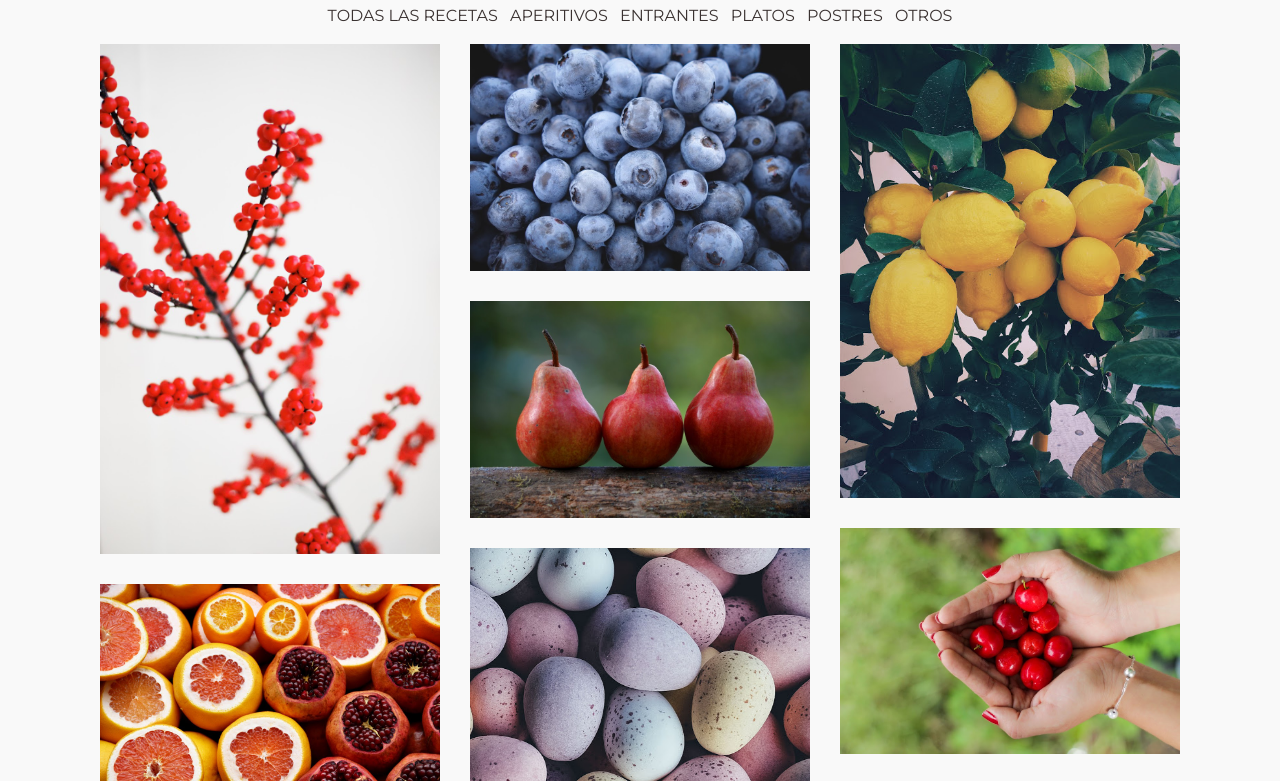
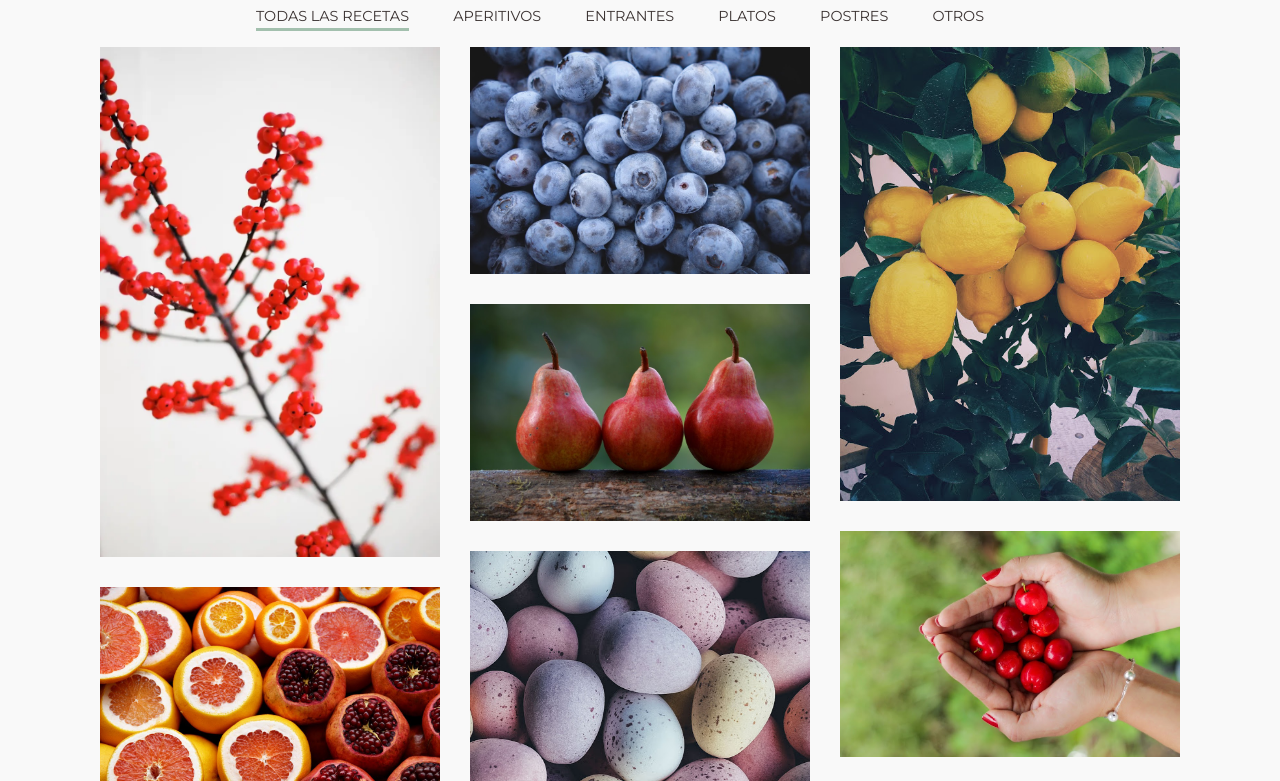
Before and after one commit to jrfarin/cooqueen, a plain HTML site: page index.html in a window 1280 px wide. Shown: the part 288-1069 px from the top of the page. Drawn offline with nearby package versions, Linux system fonts and the light colour scheme.

Commit message:
Navigation

```diff
--- a/index.html
+++ b/index.html
@@ -11,7 +11,7 @@
     <link href="https://fonts.googleapis.com/css2?family=Montserrat:wght@200;400&display=swap" rel="stylesheet">
 
     <link href="https://cdn.jsdelivr.net/npm/bootstrap@5.2.1/dist/css/bootstrap.min.css" rel="stylesheet" integrity="sha384-iYQeCzEYFbKjA/T2uDLTpkwGzCiq6soy8tYaI1GyVh/UjpbCx/TYkiZhlZB6+fzT" crossorigin="anonymous">
-    <link rel="stylesheet" href="./assets/styles/custom.css">
+    <link rel="stylesheet" href="./styles/css/custom.css">
 </head>
 
 <body class="lab-light">
@@ -53,8 +53,8 @@
                 </div>
             </div>
             <nav class="main-nav d-flex justify-content-center">
-                <ul class="list-unstyled list-inline">
-                    <li class="list-inline-item"><a href="/" class="text-uppercase">Todas las recetas</a></li>
+                <ul class="list-unstyled list-inline" id="mainNavList">
+                    <li class="list-inline-item active"><a href="/" class="text-uppercase">Todas las recetas</a></li>
                     <li class="list-inline-item"><a href="/" class="text-uppercase">Aperitivos</a></li>
                     <li class="list-inline-item"><a href="/" class="text-uppercase">Entrantes</a></li>
                     <li class="list-inline-item"><a href="/" class="text-uppercase">Platos</a></li>
@@ -68,7 +68,10 @@
             <div class="masonry">
                 <div class="brick">
                     <a href="/" class="d-block position-relative">
-                        <img src="./assets/images/cherry-plant.jpg" class="img-fluid" alt="Cherry plant">
+                        <picture>
+                            <source srcset="./assets/images/cherry-plant.webp" type="image/webp">
+                            <img src="./assets/images/cherry-plant.jpg" class="img-fluid" alt="Cherry plant">
+                        </picture>
                         <div class="backside">
                             <span class="text-center text-white fs-1 fw-bold">Cherry Plant</span>
                         </div>
@@ -145,6 +148,7 @@
     <script src="https://cdn.jsdelivr.net/npm/@popperjs/core@2.11.6/dist/umd/popper.min.js" integrity="sha384-oBqDVmMz9ATKxIep9tiCxS/Z9fNfEXiDAYTujMAeBAsjFuCZSmKbSSUnQlmh/jp3" crossorigin="anonymous"></script>
     <script src="https://cdn.jsdelivr.net/npm/bootstrap@5.2.1/dist/js/bootstrap.min.js" integrity="sha384-7VPbUDkoPSGFnVtYi0QogXtr74QeVeeIs99Qfg5YCF+TidwNdjvaKZX19NZ/e6oz" crossorigin="anonymous"></script>
 
+    <script src="./js/app.js"></script>
 
 </body>
 </html>
--- /dev/null
+++ b/js/app.js
@@ -0,0 +1,10 @@
+const mainMenu = document.getElementById('mainNavList');
+const listItems = mainMenu.getElementsByClassName("list-sinline-item");
+
+for (let i = 0; i < listItems.length; i++) {
+    listItems[i].addEventListener("click", function() {
+        let current = document.getElementsByClassName("active");
+        current[0].className = current[0].className.replace(" active", "");
+        this.className += " active";
+    });
+}
--- a/assets/styles/input.scss
+++ b/styles/scss/input.scss
@@ -1,6 +1,7 @@
 $primary-color: #f4bdaa;
 $secondary-color : #504f50;
 $enhanced-color: #f0aa91;
+$link-color: #a3c0ae;
 $bg-color: #f9f9f9;
 $text-color: #3a3231;
 
@@ -14,15 +15,18 @@ body {
         color: $primary-color;
         text-decoration: none;
         transition: all .25s ease-in-out;
+        &:before {
+            transition: all .3s ease-in-out;
+        }
     }
 }
 
 #allRecipes {
     header {
         .lab-nav {
-            background-image: url('../images/bground/motif-primary.jpg');
+            background-image: url('../../assets/images/bground/motif-primary.jpg');
             background-repeat: repeat-x;
-            font-size: 13px;
+            font-size: .8rem;
             a, span {
                 color: rgba(0, 0, 0, 0.35);
             }
@@ -46,8 +50,31 @@ body {
             font-size: .65rem;
             letter-spacing: 5px;
         }
-        .main-nav a {
-            color: $text-color;
+        .main-nav {
+            .list-inline-item {
+                margin-right: 2.5rem;
+                &.active {
+                    border-bottom: 3px solid $link-color;
+                }
+            }
+            a {
+                position: relative;
+                color: $text-color;
+                font-size: .9rem;
+                &:before {
+                    position: absolute;
+                    bottom: -6px;
+                    left: 0;
+                    display: block;
+                    width: 0;
+                    height: 2.5px;
+                    content: "";
+                    background: $link-color;
+                }
+                &:hover:before {
+                    width:100%;
+                }
+            }
         }
     }
     .wrapper {
```
Also changed, not shown: assets/images/Centolla-Limon-Brioche.jpg (added), assets/images/Foie-Ceps-Manzana.png (added), assets/images/Huevo-Gamba-Chorizo.jpg (added), assets/images/cherry-plant.webp (added), styles/css/custom.css, 2 other files.
